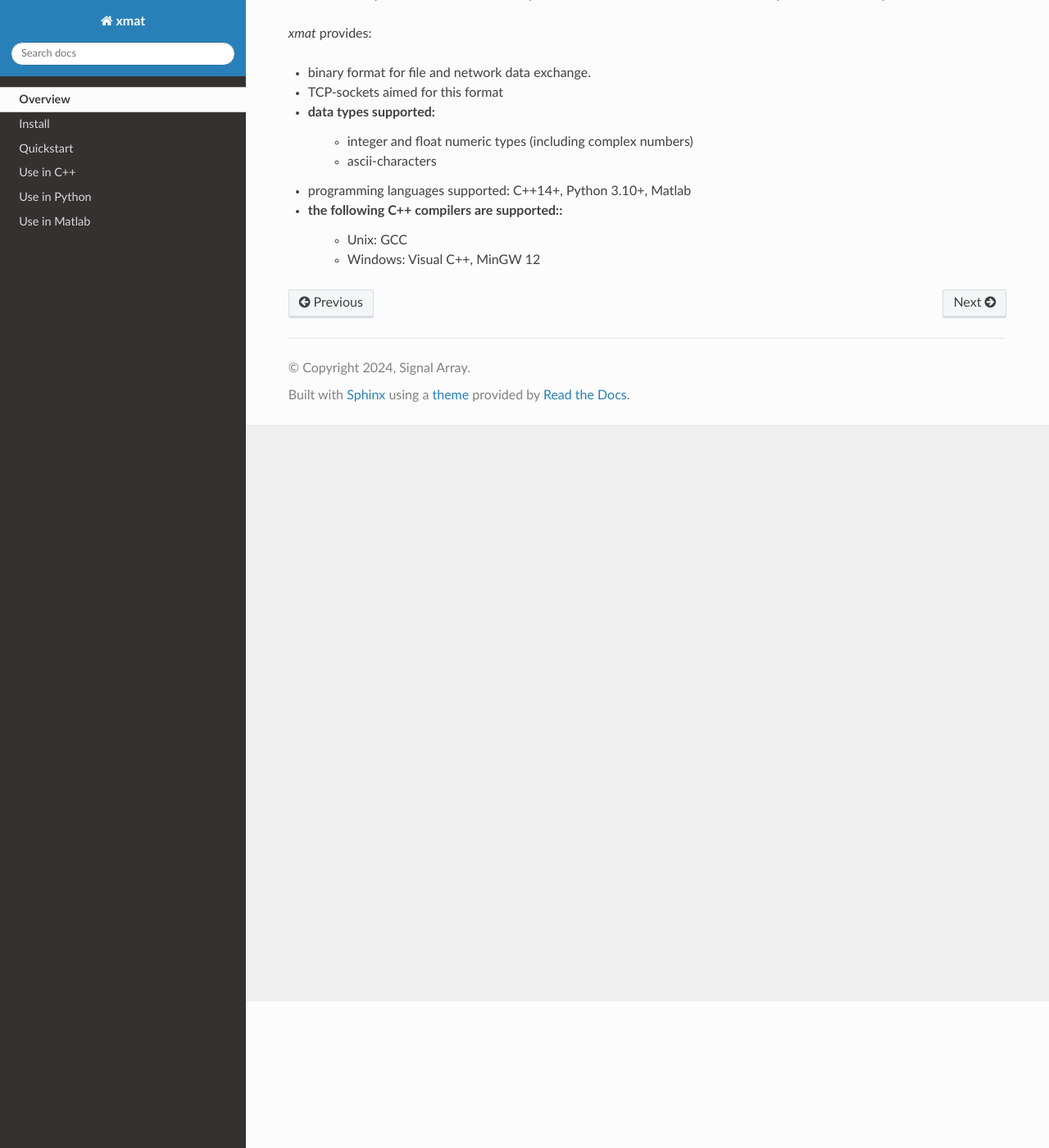
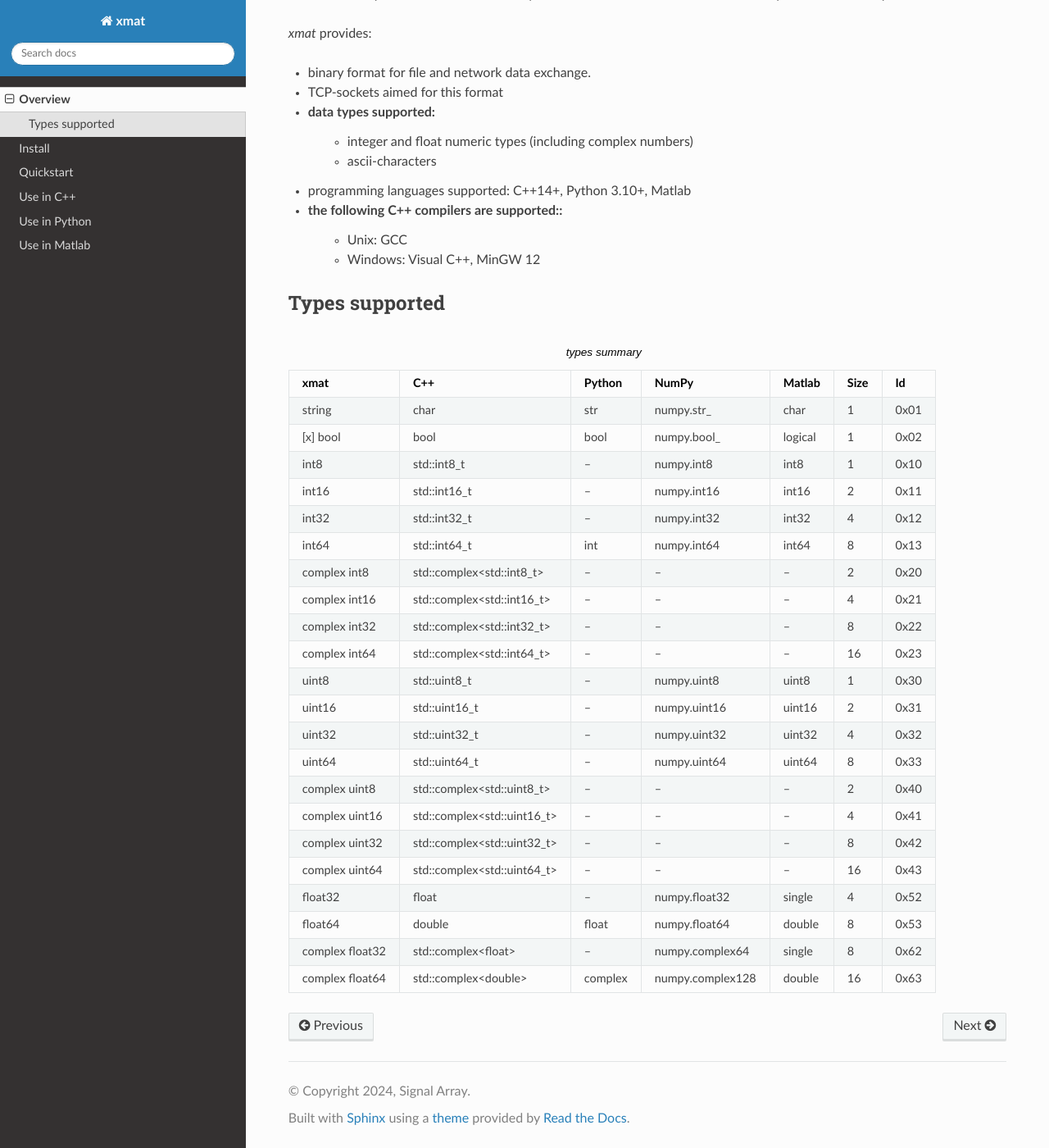
Before and after one commit to signalarray/xmat, a Sphinx documentation site: the page built from docs/source/overview.rst, in a window 1280 px wide and 1400 px high, scrolled down 179 px. Shown: the whole window at 82% size. Built offline with Sphinx 7.4.7 and the Read the Docs theme 2.0.0, drawn with Linux system fonts in a browser that asks for light colours.

```diff
--- a/docs/source/overview.rst
+++ b/docs/source/overview.rst
@@ -14,3 +14,172 @@
 - the following C++ compilers are supported::
     - Unix: GCC
     - Windows: Visual C++, MinGW 12
+
+
+Types supported
+---------------
+
+.. list-table:: types summary
+   :header-rows: 1
+
+   * - xmat
+     - C++
+     - Python
+     - NumPy
+     - Matlab
+     - Size
+     - Id
+   * - string
+     - char
+     - str
+     - \numpy.str_
+     - char
+     - 1
+     - 0x01
+   * - [x] bool
+     - bool
+     - bool
+     - \numpy.bool_
+     - logical
+     - 1
+     - 0x02
+   * - int8
+     - std::int8_t
+     - --
+     - numpy.int8
+     - int8
+     - 1
+     - 0x10
+   * - int16
+     - std::int16_t
+     - --
+     - numpy.int16
+     - int16
+     - 2
+     - 0x11
+   * - int32
+     - std::int32_t
+     - --
+     - numpy.int32
+     - int32
+     - 4
+     - 0x12
+   * - int64
+     - std::int64_t
+     - int
+     - numpy.int64
+     - int64
+     - 8
+     - 0x13
+   * - complex int8
+     - std::complex<std::int8_t>
+     - --
+     - --
+     - --
+     - 2
+     - 0x20
+   * - complex int16
+     - std::complex<std::int16_t>
+     - --
+     - --
+     - --
+     - 4
+     - 0x21
+   * - complex int32
+     - std::complex<std::int32_t>
+     - --
+     - --
+     - --
+     - 8
+     - 0x22
+   * - complex int64
+     - std::complex<std::int64_t>
+     - --
+     - --
+     - --
+     - 16
+     - 0x23
+   * - uint8
+     - std::uint8_t
+     - --
+     - numpy.uint8
+     - uint8
+     - 1
+     - 0x30
+   * - uint16
+     - std::uint16_t
+     - --
+     - numpy.uint16
+     - uint16
+     - 2
+     - 0x31
+   * - uint32
+     - std::uint32_t
+     - --
+     - numpy.uint32
+     - uint32
+     - 4
+     - 0x32
+   * - uint64
+     - std::uint64_t
+     - --
+     - numpy.uint64
+     - uint64
+     - 8
+     - 0x33
+   * - complex uint8
+     - std::complex<std::uint8_t>
+     - --
+     - --
+     - --
+     - 2
+     - 0x40
+   * - complex uint16
+     - std::complex<std::uint16_t>
+     - --
+     - --
+     - --
+     - 4
+     - 0x41
+   * - complex uint32
+     - std::complex<std::uint32_t>
+     - --
+     - --
+     - --
+     - 8
+     - 0x42
+   * - complex uint64
+     - std::complex<std::uint64_t>
+     - --
+     - --
+     - --
+     - 16
+     - 0x43
+   * - float32
+     - float
+     - --
+     - numpy.float32
+     - single
+     - 4
+     - 0x52
+   * - float64
+     - double
+     - float
+     - numpy.float64
+     - double
+     - 8
+     - 0x53
+   * - complex float32
+     - std::complex<float>
+     - --
+     - numpy.complex64
+     - single
+     - 8
+     - 0x62
+   * - complex float64
+     - std::complex<double>
+     - complex
+     - numpy.complex128
+     - double
+     - 16
+     - 0x63
```
Also changed, not shown: README.md (renamed from readme.md, +3 -3 lines), 8 other files.
